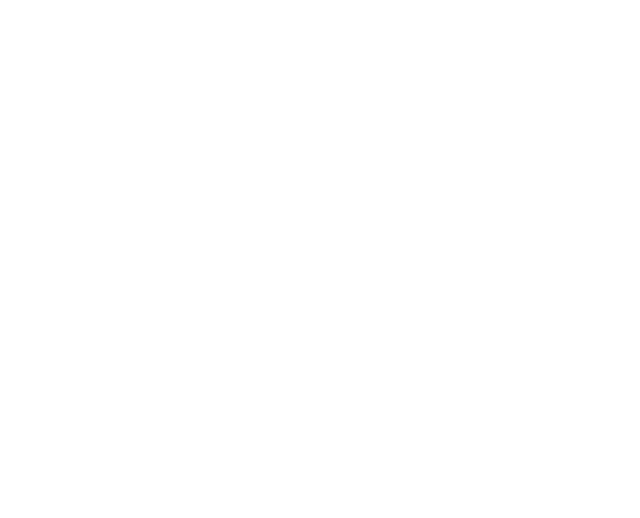
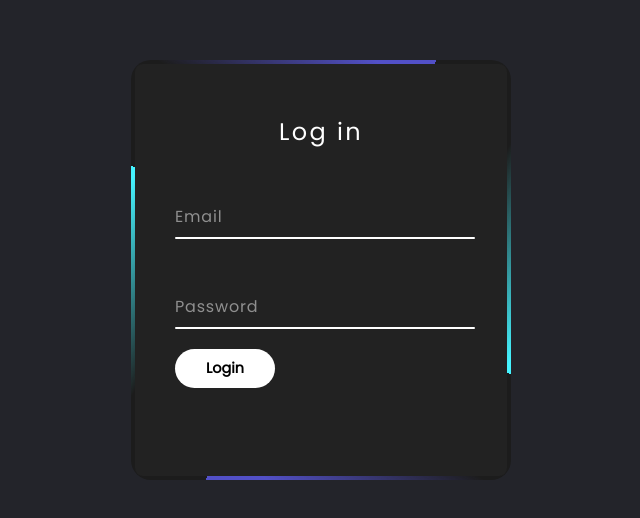
Before and after one commit to Fatimah1403/Hotel_reservation_proj, a React (Vite) app in the folder client/my-booking-app/: page /login in a window 1280 px wide. Before the commit this address had no page. Shown: the part 130-648 px from the top of the page, without its empty margins (319-959 px from the left). Built offline with nearby package versions, Linux system fonts and the light colour scheme.

Commit message:
New updates

```diff
--- a/client/my-booking-app/package.json
+++ b/client/my-booking-app/package.json
@@ -15,7 +15,11 @@
     "@fortawesome/free-regular-svg-icons": "^6.5.1",
     "@fortawesome/free-solid-svg-icons": "^6.5.1",
     "@fortawesome/react-fontawesome": "^0.2.0",
+    "axios": "^1.6.5",
+    "bootstrap": "^5.3.2",
+    "mdb-react-ui-kit": "^7.1.0",
     "react": "^18.2.0",
+    "react-bootstrap": "^2.10.0",
     "react-date-range": "^2.0.0-alpha.4",
     "react-dom": "^18.2.0",
     "react-router-dom": "^6.21.2"
--- a/client/my-booking-app/src/App.jsx
+++ b/client/my-booking-app/src/App.jsx
@@ -2,6 +2,9 @@
 import Home from "./pages/home/Home";
 import List from "./pages/list/List";
 import Hotel from "./pages/hotel/Hotel";
+import Login from "./pages/login/Login"
+import Register from "./pages/register/Register"
+
 
 
 
@@ -13,6 +16,9 @@
         <Route path="/" element={<Home/>} />
         <Route path="/hotels" element={<List/>} />
         <Route path="/hotels/:id" element={<Hotel/>} />
+        <Route path="/login" element={<Login/>} />
+        <Route path="/register" element={<Register/>} />
+
       </Routes>
     </BrowserRouter>
   )
--- a/client/my-booking-app/src/components/navbar/Navbar.jsx
+++ b/client/my-booking-app/src/components/navbar/Navbar.jsx
@@ -1,14 +1,30 @@
 import React from 'react';
 import "./Navbar.css"
+import { Link, useNavigate } from "react-router-dom";
 
 const Navbar = () => {
+  const navigate = useNavigate();
+
+  const handleClick = async (event) => {
+    event.preventDefault();
+    navigate("/login")
+  }
+  const handleClickR = async (event) => {
+    event.preventDefault();
+    navigate("/register")
+  }
+
+
+
   return (
     <div className="navbar">
         <div className="navContainer">
-            <span className="logo">BookMe</span>
+          <Link to="/" style={{ color: "inherit", textDecoration: "none"}}>
+           <span className="logo">BookMe</span>
+          </Link>
             <div className="navItems">
-                <button className="navButton">Register</button>
-                <button className="navButton">Sign in</button>
+                <button onClick={handleClickR} className="navButton">Register</button>
+                <button onClick={handleClick} className="navButton">Sign in</button>
             </div>
         </div>
     </div>
--- a/client/my-booking-app/src/components/searchItem/SearchItem.jsx
+++ b/client/my-booking-app/src/components/searchItem/SearchItem.jsx
@@ -32,7 +32,7 @@
         <div className="siDetailTexts">
           <span className="siPrice">$102</span>
           <span className="siTaxOp">Includes taxes and fees</span>
-          <button className="siCheckButton">See availability</button>
+          <button className="siCheckButton">Click for details</button>
         </div>
       </div>
     </div>
--- a/client/my-booking-app/src/pages/login/Login.css
+++ b/client/my-booking-app/src/pages/login/Login.css
@@ -0,0 +1,212 @@
+@import url('https://fonts.googleapis.com/css2?family=Poppins&family=Roboto&display=swap');
+* {
+    margin: 0;
+    padding: 0;
+    font-family: "poppins", sans-serif;
+    box-sizing: border-box;
+}
+.body {
+    display: flex;
+    justify-content: center;
+    align-items: center;
+    min-height: 100vh;
+    background: #23242a;
+}
+/* --------STYLING THE BOX DIV WHICH IS THE FORM */
+.box {
+    position: relative;
+    width: 380px;
+    height: 420px;
+    background: #1c1c1c;
+    border-radius: 20px;
+    overflow: hidden;
+}
+.box::before {
+    content: '';
+    position: absolute;
+    top: -50%;
+    left: -50%;
+    width: 380px;
+    height: 420px;
+    background: linear-gradient(0deg, transparent,
+    transparent, #45f3ff,#45f3ff,#45f3ff);
+    z-index: 1;
+    transform-origin: bottom right;
+    animation: animate 6s linear infinite;
+}
+.box::after {
+    content: '';
+    position: absolute;
+    top: -50%;
+    left: -50%;
+    width: 380px;
+    height: 420px;
+    background: linear-gradient(0deg, transparent,
+    transparent, #45f3ff,#45f3ff,#45f3ff);
+    z-index: 1;
+    transform-origin: bottom right;
+    animation: animate 6s linear infinite;
+    animation-delay: -3s
+}
+.borderLine {
+    position: absolute;
+    top: 0;
+    inset: 0;
+}
+.borderLine::before {
+    content: '';
+    position: absolute;
+    top: -50%;
+    left: -50%;
+    width: 380px;
+    height: 420px;
+    background: linear-gradient(0deg, transparent,
+    transparent, #5250C7,#5250C7,#5250C7);
+    z-index: 1;
+    transform-origin: bottom right;
+    animation: animate 6s linear infinite;
+    animation-delay: -1.5s;
+}
+.borderLine::after {
+    content: '';
+    position: absolute;
+    top: -50%;
+    left: -50%;
+    width: 380px;
+    height: 420px;
+    background: linear-gradient(0deg, transparent,
+    transparent, #5250C7,#5250C7,#5250C7);
+    z-index: 1;
+    transform-origin: bottom right;
+    animation: animate 6s linear infinite;
+    animation-delay: -4.5s;
+}
+@keyframes animate {
+    0%
+    {
+       transform: rotate(0deg);
+    }
+    100%
+    {
+      transform: rotate(360deg);
+    }
+}
+.box form {
+    position: absolute;
+    inset: 4px;
+    background: #222;
+    padding: 50px 40px;
+    border-radius: 8px;
+    z-index: 2;
+    display: flex;
+    flex-direction: column;
+}
+.box form h2 {
+   color: #fff;
+   font-weight: 500;
+   text-align: center;
+   letter-spacing: 0.1em;
+}
+
+.box form .inputBox {
+    position: relative;
+    width: 300px;
+    margin-top: 35px;
+}
+
+.box form .inputBox input {
+    position: relative;
+    width: 100%;
+    padding: 20px 10px 10px;
+    background: transparent;
+    outline: none;
+    border: none;
+    box-shadow: none;
+    color: #23242a;
+    font-size: 1em;
+    letter-spacing: 0.05em;
+    transition: 0.5s;
+    z-index: 10;
+}
+
+.box form .inputBox span {
+    position: absolute;
+    left: 0;
+    padding: 20px 0px 10px;
+    pointer-events: none;
+    color: #8f8f8f;
+    font-size: 1em;
+    letter-spacing: 0.05em;
+    transition: 0.05;
+}
+
+.box form .inputBox input:valid ~ span,
+.box form .inputBox input:focus ~ span
+{
+    color: #fff;
+    font-size: 0.75em;
+    transform: translateY(-34px);
+}
+.box form .inputBox i {
+    position: absolute;
+    left: 0;
+    bottom: 0;
+    width: 100%;
+    height: 2px;
+    background: #fff;
+    border-radius: 5px;
+    overflow: hidden;
+    transition: 0.5s;
+    pointer-events: none
+}
+
+.box form .inputBox input:valid ~ i,
+.box form .inputBox input:focus ~ i {
+    height: 44px;
+}
+.box form .links {
+    display: flex;
+    justify-content: space-between;
+}
+.box form .links a {
+    margin: 10px 0;
+    font-size: 0.75em;
+    color: #8f8f8f;
+    text-decoration: none;
+}
+.box form .links a:hover,
+.box form .links a:nth-child(2) {
+    color: #fff;
+}
+/* .box form [type="submit"] {
+    border: none;
+    outline: none;
+    padding: 9px 25px;
+    background: #fff;
+    text-decoration: none;
+    cursor: pointer;
+    font-size: 0.9em;
+    border-radius: 20px;
+    font-weight: 600;
+    width: 100px;
+    margin-top: 10px;
+} */
+/* .box form input[type="submit"]:hover {
+    background: #1B210D;
+} */
+.box form button {
+    border: none;
+    outline: none;
+    padding: 9px 25px;
+    background: #fff;
+    text-decoration: none;
+    cursor: pointer;
+    font-size: 0.9em;
+    border-radius: 20px;
+    font-weight: 600;
+    width: 100px;
+    margin-top: 20px;
+}
+.box form button:hover {
+    background: #1B210D;
+}
--- a/client/my-booking-app/src/pages/login/Login.jsx
+++ b/client/my-booking-app/src/pages/login/Login.jsx
@@ -1,11 +1,53 @@
 import React from 'react'
-import "/Login.css";
+import "./Login.css";
+import { useNavigate } from "react-router-dom";
+
 
 const Login = () => {
+  const navigate = useNavigate();
+
+  const handleClick = async (event) => {
+    event.preventDefault();
+    navigate("/")
+  }
+
   return (
-    <div>
-      Login
+    <div className="body">
+      <div className='box'>
+       <span className="borderLine"></span>
+        <form >
+            <h2>Log in</h2>
+            <div className="inputBox">
+                <input
+                  type="text"
+                  id="email"
+                  name="email"
+                  required="required"
+                />
+                {/* <!-- <div class="email_error">Please fill up your Email</div> --> */}
+                <span>Email</span>
+                <i></i>
+            </div>
+            <div className="inputBox">
+                <input
+                  type="password"
+                  id="password"
+                  name="password"
+                   required="required"
+                  />
+                <span>Password</span>
+                <i></i>
+            </div>
+            <div className="links">
+            </div>
+            {/* <!-- <input type="submit" value="Login"> --> */}
+            <button onClick={handleClick} id="loginButton" type="submit">Login
+            </button>
+            {/* <!-- <a href="index.html" className="button">Login</a> --> */}
+        </form>
     </div>
+    </div>
+
   )
 }
 
--- /dev/null
+++ b/client/my-booking-app/src/pages/register/Register.jsx
@@ -0,0 +1,72 @@
+import React from 'react'
+// import "./Register.css"
+import { Link, useNavigate } from "react-router-dom";
+
+import {
+    MDBBtn,
+    MDBContainer,
+    MDBRow,
+    MDBCol,
+    MDBCard,
+    MDBCardBody,
+    MDBCardImage,
+    MDBInput,
+    MDBIcon,
+    MDBCheckbox
+  }
+  from 'mdb-react-ui-kit';
+
+const Register = () => {
+  return (
+    <div>
+       <MDBContainer fluid>
+
+        <MDBCard className='text-black m-5' style={{borderRadius: '25px'}}>
+        <MDBCardBody>
+            <MDBRow>
+            <MDBCol md='10' lg='6' className='order-2 order-lg-1 d-flex flex-column align-items-center'>
+
+                <p className="text-center h1 fw-bold mb-5 mx-1 mx-md-4 mt-4">Sign up</p>
+
+                <div className="d-flex flex-row align-items-center mb-4 ">
+                <MDBIcon fas icon="user me-3" size='lg'/>
+                <MDBInput label='Your Name' id='form1' type='text' className='w-100'/>
+                </div>
+
+                <div className="d-flex flex-row align-items-center mb-4">
+                <MDBIcon fas icon="envelope me-3" size='lg'/>
+                <MDBInput label='Your Email' id='form2' type='email'/>
+                </div>
+
+                <div className="d-flex flex-row align-items-center mb-4">
+                <MDBIcon fas icon="lock me-3" size='lg'/>
+                <MDBInput label='Password' id='form3' type='password'/>
+                </div>
+
+                <div className="d-flex flex-row align-items-center mb-4">
+                <MDBIcon fas icon="key me-3" size='lg'/>
+                <MDBInput label='Repeat your password' id='form4' type='password'/>
+                </div>
+
+                <div className='mb-4'>
+                <MDBCheckbox name='flexCheck' value='' id='flexCheckDefault' label='Subscribe to our newsletter' />
+                </div>
+
+                <MDBBtn className='mb-4' size='lg'>Register</MDBBtn>
+
+            </MDBCol>
+
+            <MDBCol md='10' lg='6' className='order-1 order-lg-2 d-flex align-items-center'>
+                <MDBCardImage src='https://mdbcdn.b-cdn.net/img/Photos/new-templates/bootstrap-registration/draw1.webp' fluid/>
+            </MDBCol>
+
+            </MDBRow>
+        </MDBCardBody>
+        </MDBCard>
+
+        </MDBContainer>
+    </div>
+  )
+}
+
+export default Register
```
Also changed, not shown: client/my-booking-app/src/pages/register/Register.css (added), 1 other file (tests, documents, lock files or other folders).
